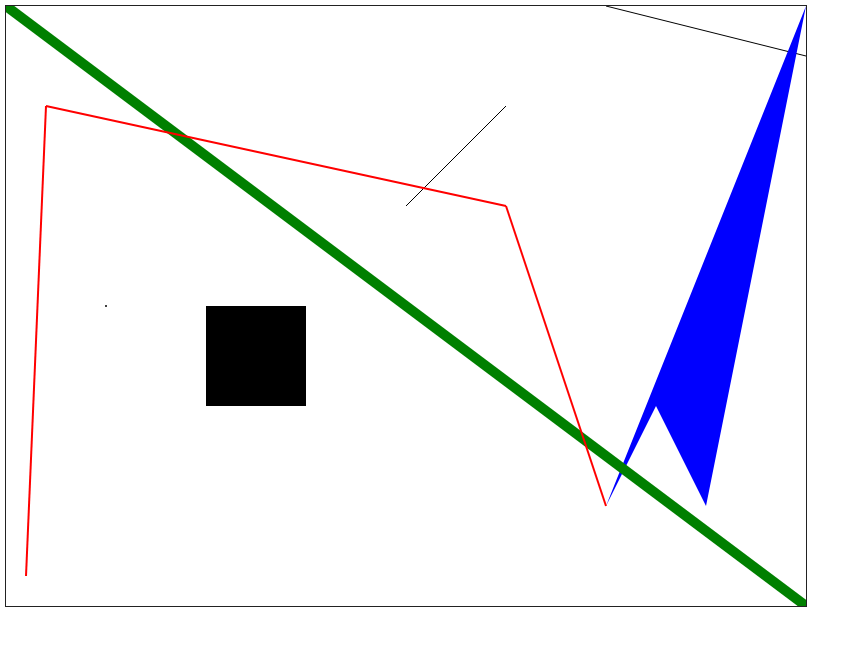
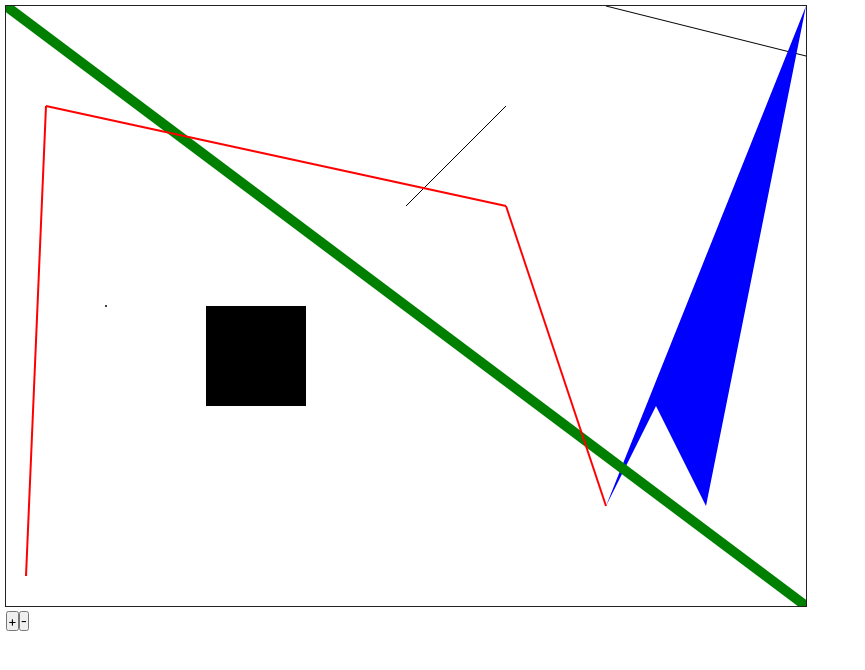
Before and after one commit to yarikpo/JavaScript-Road-Engine, a React (Create React App) app: page / in a window 1280 px wide. Shown: the top 670 px of the page, without its empty margins (0-865 px from the left). Built offline with nearby package versions, Linux system fonts and the light colour scheme.

Commit message:
added scale option

```diff
--- a/src/components/Canvas.js
+++ b/src/components/Canvas.js
@@ -33,7 +33,11 @@ class Canvas extends React.Component {
             renderShowTopLeftCordY: 600,
             // cors of mouse during click / changes after mousedown event
             fromMoveX: undefined,
-            fromMoveY: undefined
+            fromMoveY: undefined,
+            // scale variable
+            scalePlus: 1.25,
+            scaleMinus: 0.8,
+            scale: 1
         };
 
         this.updateCanvas = this.updateCanvas.bind(this);
@@ -41,6 +45,9 @@ class Canvas extends React.Component {
         this.handleMouseDownListener = this.handleMouseDownListener.bind(this);
         this.handleMouseMoveListener = this.handleMouseMoveListener.bind(this);
         this.handleMouseUpListener = this.handleMouseUpListener.bind(this);
+
+        this.handleClickScalePlus = this.handleClickScalePlus.bind(this);
+        this.handleClickScaleMinus = this.handleClickScaleMinus.bind(this);
     }
 
     componentDidMount() {
@@ -69,16 +76,16 @@ class Canvas extends React.Component {
         setInterval(() => {
             const ctx = this.refs.canvas.getContext('2d');
             // clears screen
-            ctx.clearRect(0, 0, this.state.windowWidth, this.state.windowHeight);
+            ctx.clearRect(0, 0, this.state.windowWidth * this.state.scale, this.state.windowHeight * this.state.scale);
 
             // creates two points which shows position of user camera
             const renderPointOne = new Point(
-                this.state.renderShowTopLeftCordX,
-                this.state.renderShowTopLeftCordY
+                (this.state.renderShowTopLeftCordX) * this.state.scale,
+                (this.state.renderShowTopLeftCordY) * this.state.scale
             );
             const renderPointTwo = new Point(
-                this.state.renderShowTopLeftCordX + this.state.windowWidth,
-                this.state.renderShowTopLeftCordY - this.state.windowHeight
+                (this.state.renderShowTopLeftCordX + this.state.windowWidth) * this.state.scale,
+                (this.state.renderShowTopLeftCordY - this.state.windowHeight) * this.state.scale
             );
             // creates engine -> and turns on user camera(all info on screen)
             const eng = new Engine(ctx, renderPointOne, renderPointTwo);
@@ -119,9 +126,28 @@ class Canvas extends React.Component {
             // render multiline
             eng.render(multiLine);
 
-
+            // clearing space
+            Object.keys(eng).forEach(key => delete eng[key]);
+            Object.keys(ctx).forEach(key => delete ctx[key]);
 
         }, this.state.animationInterval);
+    }
+
+    // scale
+    handleClickScalePlus(e) {
+        const ctx = this.refs.canvas.getContext('2d');
+        const scl = this.state.scale;
+        ctx.scale(this.state.scalePlus, this.state.scalePlus);
+        this.setState({ scale: scl * this.state.scaleMinus });
+        Object.keys(ctx).forEach(key => delete ctx[key]);
+    }
+
+    handleClickScaleMinus(e) {
+        const ctx = this.refs.canvas.getContext('2d');
+        const scl = this.state.scale;
+        ctx.scale(this.state.scaleMinus, this.state.scaleMinus);
+        this.setState({ scale: scl * this.state.scalePlus });
+        Object.keys(ctx).forEach(key => delete ctx[key]);
     }
 
     // mouse listeners
@@ -186,6 +212,8 @@ class Canvas extends React.Component {
                 }}
             >
                 <canvas ref='canvas' width={this.state.windowWidth} height={this.state.windowHeight} />
+                <button onClick={this.handleClickScalePlus}>+</button>
+                <button onClick={this.handleClickScaleMinus}>-</button>
             </div>
         )
     }
--- a/src/components/Engine/Engine.js
+++ b/src/components/Engine/Engine.js
@@ -69,6 +69,7 @@ export class Engine {
         this.ctx.closePath();
     }
 
+
     render(object) {
         object.render(this.ctx, this.renderPointOne, this.renderPointTwo);
     }
```
Also changed, not shown: 1 other file (tests, documents, lock files or other folders).
